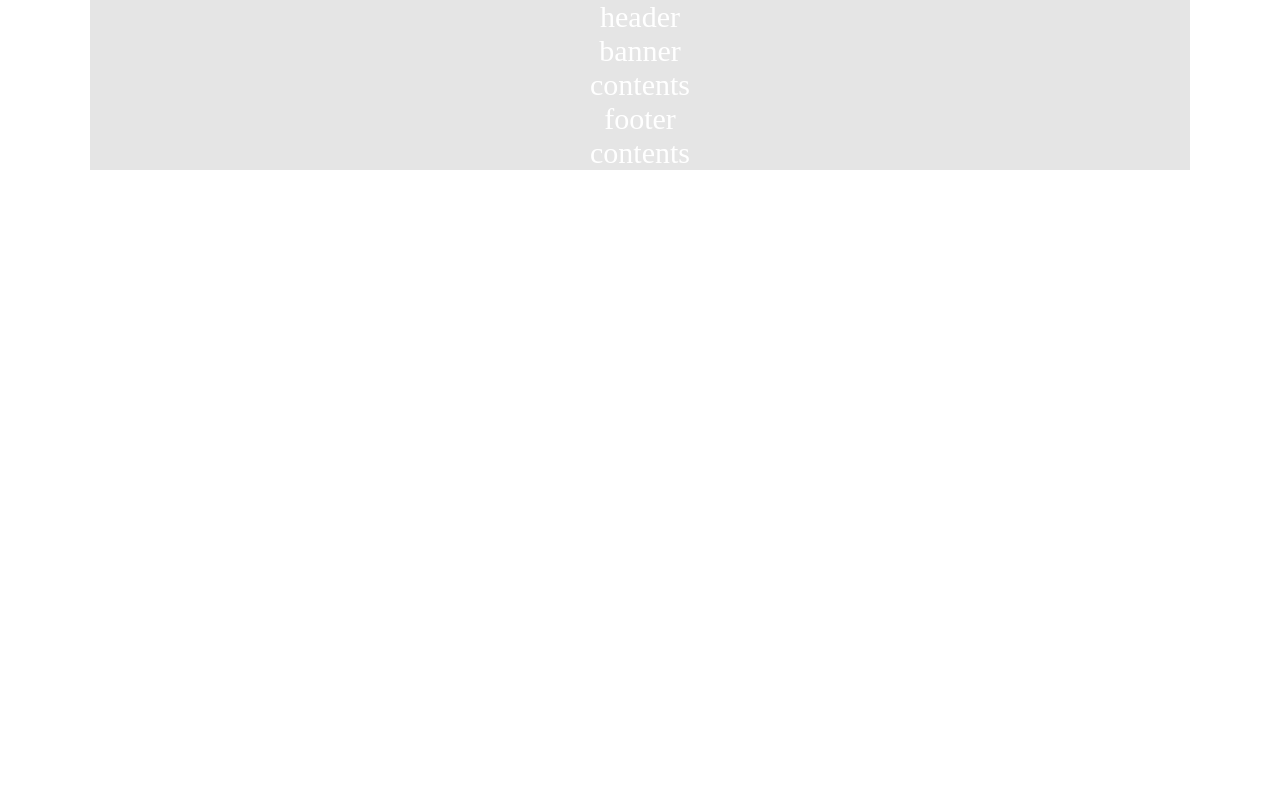
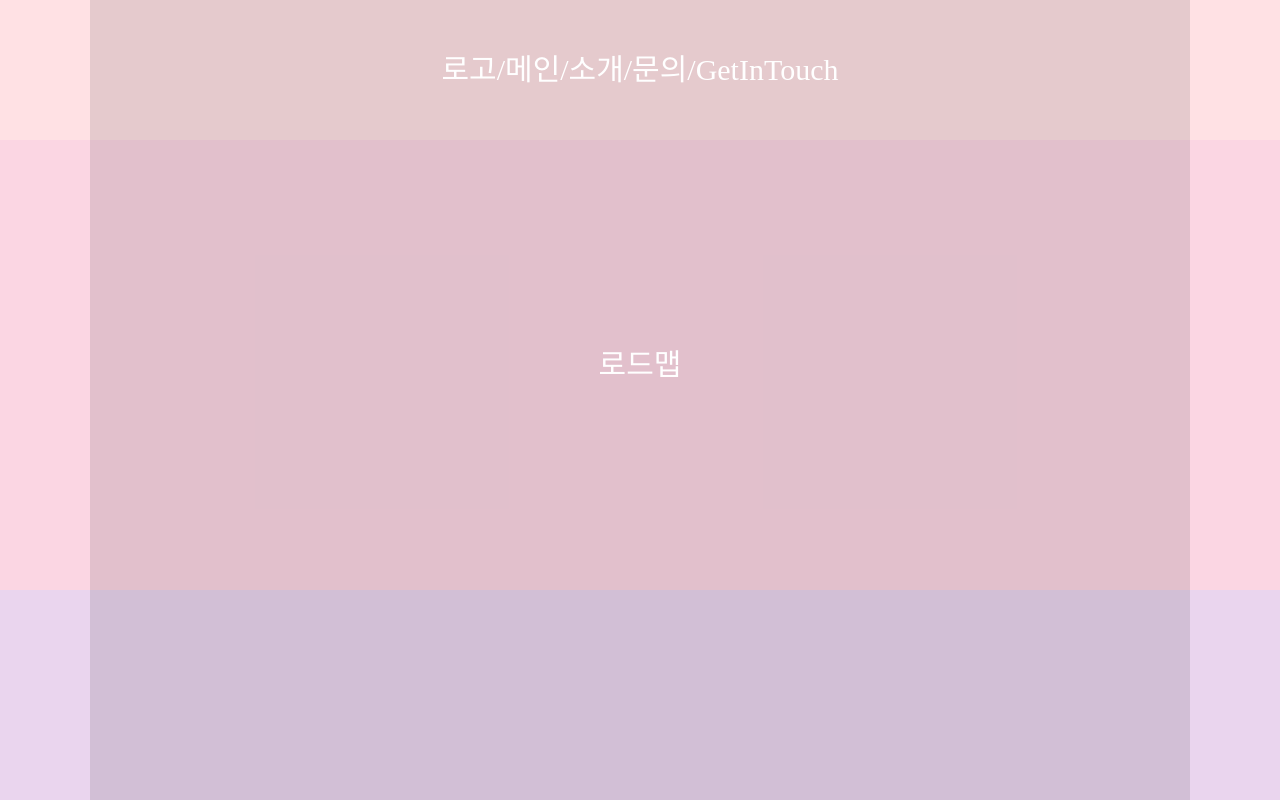
Before and after one commit to roadmapInc/roadmap.github.com, a plain HTML site: page home.html in a window 1280 px wide. Shown: the top 800 px of the page. Drawn offline with Linux system fonts and the light colour scheme.

Commit message:
Update home.html

```diff
--- a/home.html
+++ b/home.html
@@ -10,27 +10,27 @@
         #banner {height: 450px; line-height: 450px; background: #fbd6e3;}
         #contents {height: 950px; line-height: 950px; background: #ead5ee;}
         #footer {height: 220px; line-height: 220px; background: #d6ebfd;}
-        #contents {height: 950px; line-height: 950px; background: #ead5ee;}
+        #call {height: 950px; line-height: 950px; background: #ead5ee;}
         .container {width: 1100px; height: inherit; margin: 0 auto; background: rgba(0,0,0,0.1);       }
     </style>
 </head>
 <body>
 
     <div id="wrap">
-        <div id="로고/메인/소개/문의/GetInTouch">
-            <div class="container">header</div>
+        <div id="header">
+            <div class="container">로고/메인/소개/문의/GetInTouch</div>
         </div>
-        <div id="로드맵">
-            <div class="container">banner</div>
+        <div id="banner">
+            <div class="container">로드맵</div>
         </div>
-        <div id="제공서비스">
-            <div class="container">contents</div>
+        <div id="contents">
+            <div class="container">제공서비스</div>
         </div>
-        <div id="회사개요">
-            <div class="container">footer</div>
+        <div id="footer">
+            <div class="container">회사개요</div>
         </div>
-         <div id="문의하기">
-            <div class="container">contents</div>
+         <div id="call">
+            <div class="container">문의하기</div>
         </div>
     </div>
 
```
